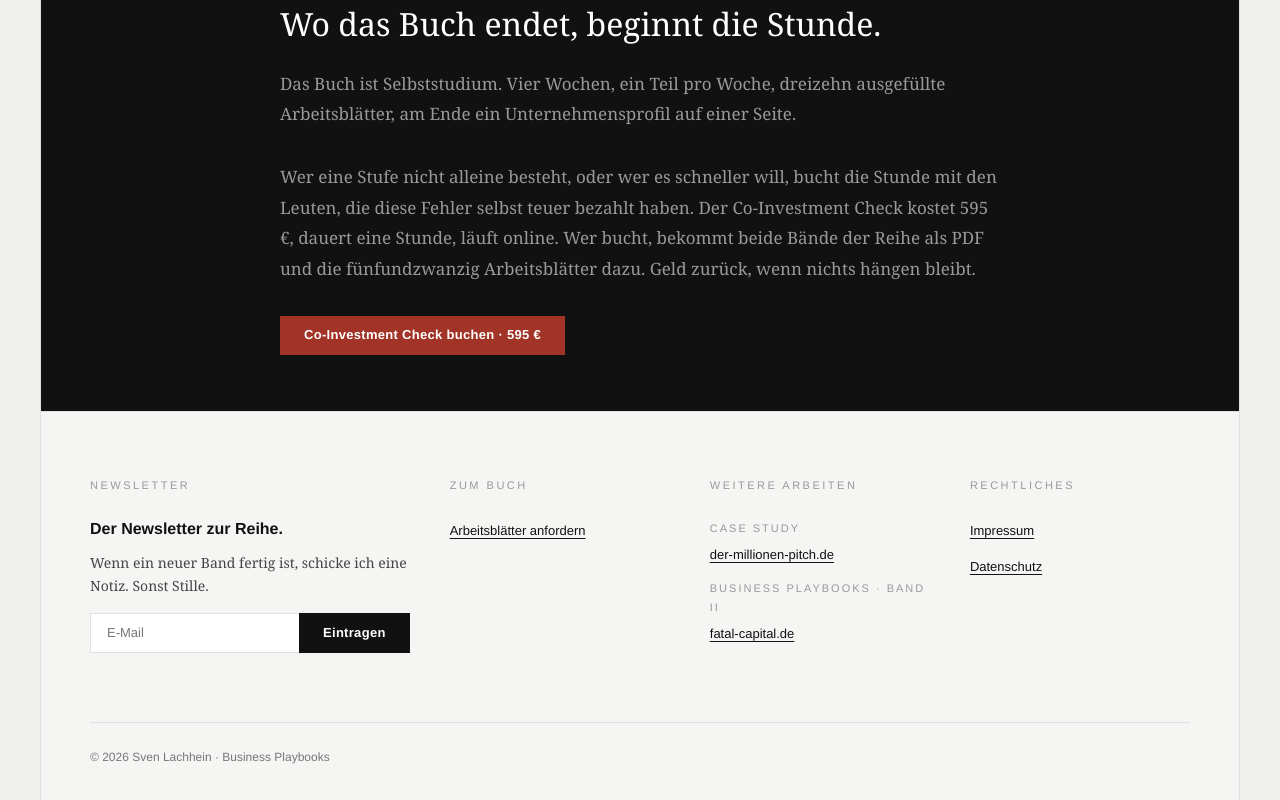
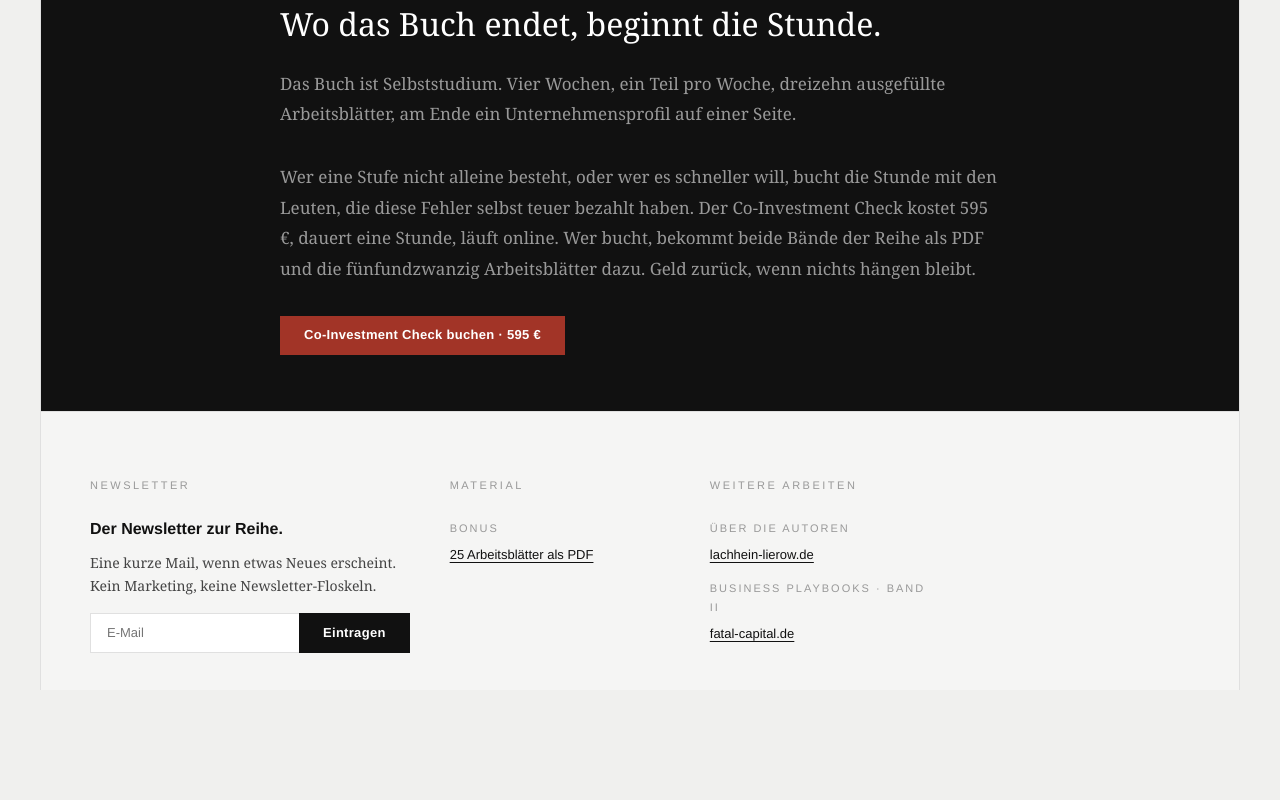
Before and after one commit to svenlachhein/no-proof-no-business, a Next.js app: page / in a window 1280 px wide. Shown: the part 2979-3779 px from the top of the page. After the commit the page ends 3669 px from the top, so only its background shows below. Built offline with nearby package versions, Linux system fonts and the light colour scheme.

Commit message:
feat(footer): Mutterseite statt Millionen-Pitch, kontakt-id entfernt

```diff
--- a/components/Footer.tsx
+++ b/components/Footer.tsx
@@ -1,35 +1,32 @@
-import Link from "next/link";
 import NewsletterForm from "./NewsletterForm";
 
 export default function Footer() {
   return (
-    <footer id="kontakt" className="footer">
+    <footer className="footer">
       <div className="section-inner footer-inner">
         <div className="footer-col">
           <span className="section-label">Newsletter</span>
           <h3>Der Newsletter zur Reihe.</h3>
           <p>
-            Wenn ein neuer Band fertig ist, schicke ich eine Notiz. Sonst
-            Stille.
+            Eine kurze Mail, wenn etwas Neues erscheint. Kein Marketing, keine Newsletter-Floskeln.
           </p>
           <NewsletterForm />
         </div>
-
         <div className="footer-col">
-          <span className="section-label">Zum Buch</span>
+          <span className="section-label">Material</span>
           <ul className="footer-list">
             <li>
-              <Link href="/arbeitsblaetter">Arbeitsblätter anfordern</Link>
+              <span className="footer-list-meta">Bonus</span>
+              <a href="/arbeitsblaetter">25 Arbeitsblätter als PDF</a>
             </li>
           </ul>
         </div>
-
         <div className="footer-col">
           <span className="section-label">Weitere Arbeiten</span>
           <ul className="footer-list">
             <li>
-              <span className="footer-list-meta">Case Study</span>
-              <a href="https://der-millionen-pitch.de">der-millionen-pitch.de</a>
+              <span className="footer-list-meta">Über die Autoren</span>
+              <a href="https://lachhein-lierow.de">lachhein-lierow.de</a>
             </li>
             <li>
               <span className="footer-list-meta">Business Playbooks · Band II</span>
@@ -37,22 +34,6 @@ export default function Footer() {
             </li>
           </ul>
         </div>
-
-        <div className="footer-col">
-          <span className="section-label">Rechtliches</span>
-          <ul className="footer-list">
-            <li>
-              <Link href="/impressum">Impressum</Link>
-            </li>
-            <li>
-              <Link href="/datenschutz">Datenschutz</Link>
-            </li>
-          </ul>
-        </div>
-      </div>
-
-      <div className="footer-bottom">
-        <span>© 2026 Sven Lachhein · Business Playbooks</span>
       </div>
     </footer>
   );
```
